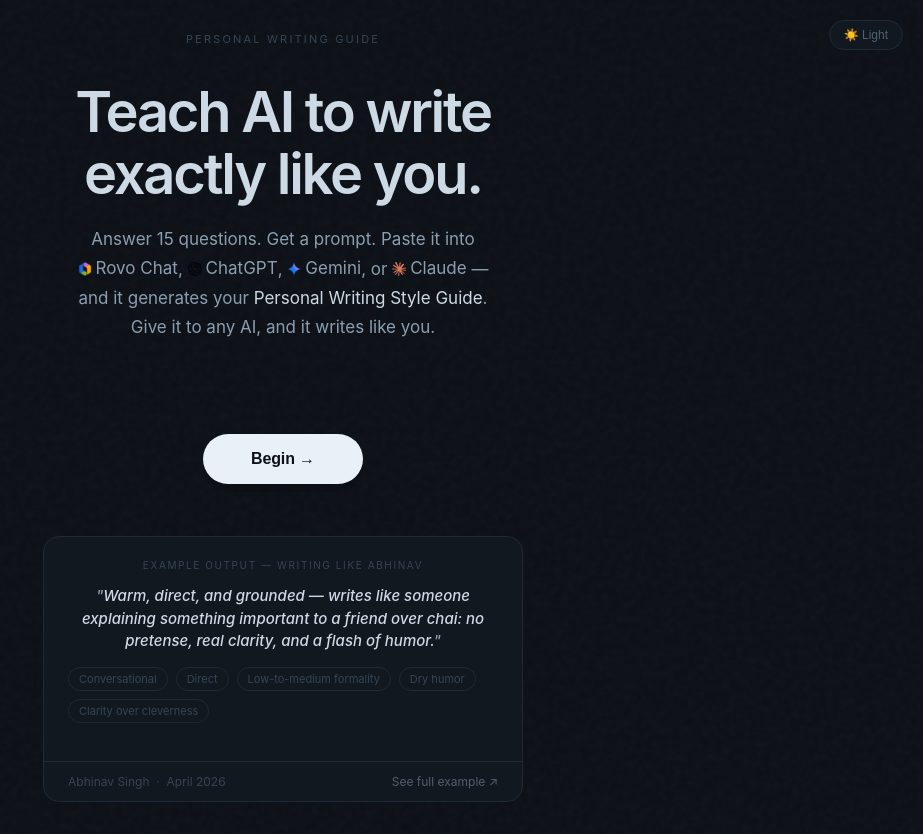
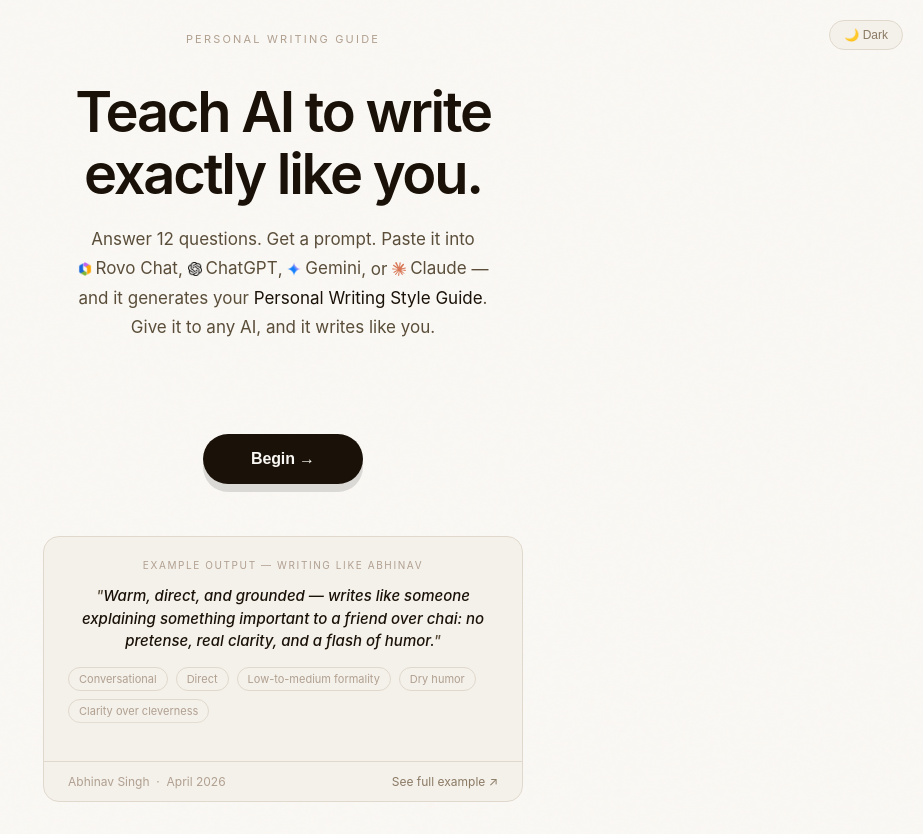
Before and after one commit to githubsudo-ai/WritingGuide, a plain HTML site: page index.html in a window 1280 px wide. Shown: the whole page, without its empty margins (357-1280 px from the left). Drawn offline with Linux system fonts and the light colour scheme.

Commit message:
copy + light mode default

```diff
--- a/index.html
+++ b/index.html
@@ -480,7 +480,7 @@
     <div class="intro">
       <div class="intro-eyebrow">Personal Writing Guide</div>
       <h1>Teach AI to write<br>exactly like you.</h1>
-      <p class="intro-sub">Answer 15 questions. Get a prompt. Paste it into
+      <p class="intro-sub">Answer 12 questions. Get a prompt. Paste it into
         <span class="ai-inline"><img src="icons/atlassian-rovo-icon.webp" alt="" aria-hidden="true">Rovo Chat</span>,
         <span class="ai-inline"><img src="icons/ChatGPT-Logo.svg.png" alt="" aria-hidden="true">ChatGPT</span>,
         <span class="ai-inline"><img src="icons/gemini.webp" alt="" aria-hidden="true">Gemini</span>,
@@ -1126,8 +1126,9 @@
   localStorage.setItem('mode', isLight ? 'light' : 'dark');
 }
 
-// Restore saved mode
-if (localStorage.getItem('mode') === 'light') {
+// Default to light mode unless user has explicitly chosen dark
+const savedMode = localStorage.getItem('mode');
+if (savedMode !== 'dark') {
   document.documentElement.classList.add('light');
   document.addEventListener('DOMContentLoaded', () => {
     const btn = document.getElementById('mode-toggle');
```
Also changed, not shown: docs/example.html (+2 -1 lines).
